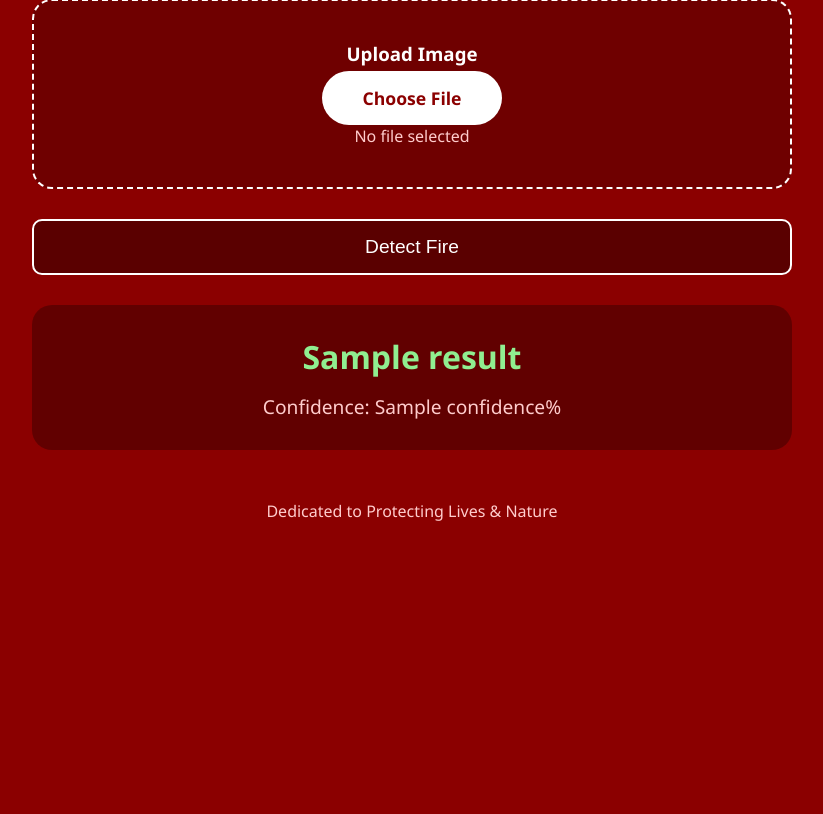
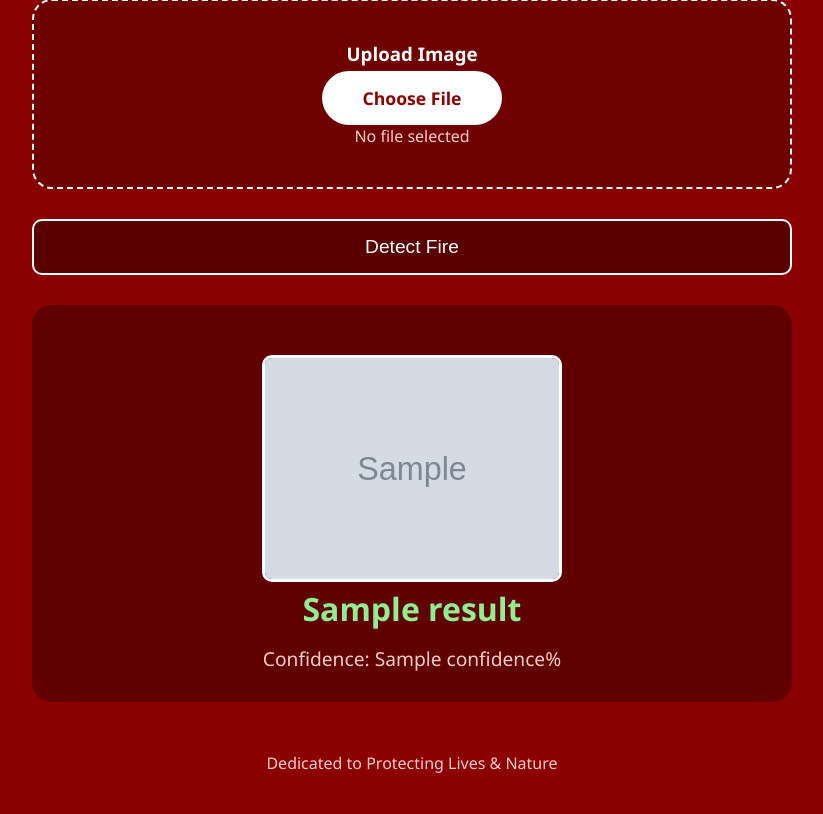
Before and after one commit to afsanarhea/Fire-Detection, a Flask app: template templates/index.html in a window 1280 px wide. Shown: the part 180-994 px from the top of the page, without its empty margins (228-1051 px from the left). Before the commit the page ends 701 px from the top, so only its background shows below. Run offline with Flask 3, Linux system fonts and the light colour scheme; the template is opened without the code that fills it: most values are stand-ins (such as "Sample title", 1, 10 or a date in 2020); grey boxes marked "Sample" are stand-in pictures; parts of the project's set-up code (start-up, migrations or seed data) failed here and were passed over.

Commit message:
Fixed image preview in result

```diff
--- a/app.py
+++ b/app.py
@@ -40,10 +40,6 @@ def predict_fire(img_path):
 
     return result, round(conf_percent, 2)
 
-@app.route("/")
-def home():
-    return render_template("index.html")
-
 @app.route("/predict", methods=["POST"])
 def predict():
     if "file" not in request.files:
@@ -59,6 +55,15 @@ def predict():
 
     result, confidence = predict_fire(filepath)
 
+    image_path = "/" + filepath
+
+    return render_template("index.html", result=result, confidence=confidence, image_path=image_path)
+
+    filepath = os.path.join(UPLOAD_FOLDER, file.filename)
+    file.save(filepath)
+
+    result, confidence = predict_fire(filepath)
+
     return render_template("index.html", result=result, confidence=confidence)
 
 if __name__ == "__main__":
--- a/templates/index.html
+++ b/templates/index.html
@@ -132,6 +132,14 @@
         border: 3px solid #fff;
     }
 
+    .uploaded-img {
+            max-width: 300px;
+            max-height: 300px;
+            border-radius: 10px;
+            margin-top: 20px;
+            border: 3px solid #fff;
+        }
+
     .footer {
         text-align: center;
         margin-top: 50px;
@@ -171,6 +179,9 @@
 
         {% if result %}
         <div class="result-box">
+            {% if image_path %}
+            <img src="{{ image_path }}" class="uploaded-img" alt="Uploaded Image">
+            {% endif %}
             <p class="{% if 'FIRE' in result %}result-fire{% else %}result-safe{% endif %}">
                 {{ result }}
             </p>
```
